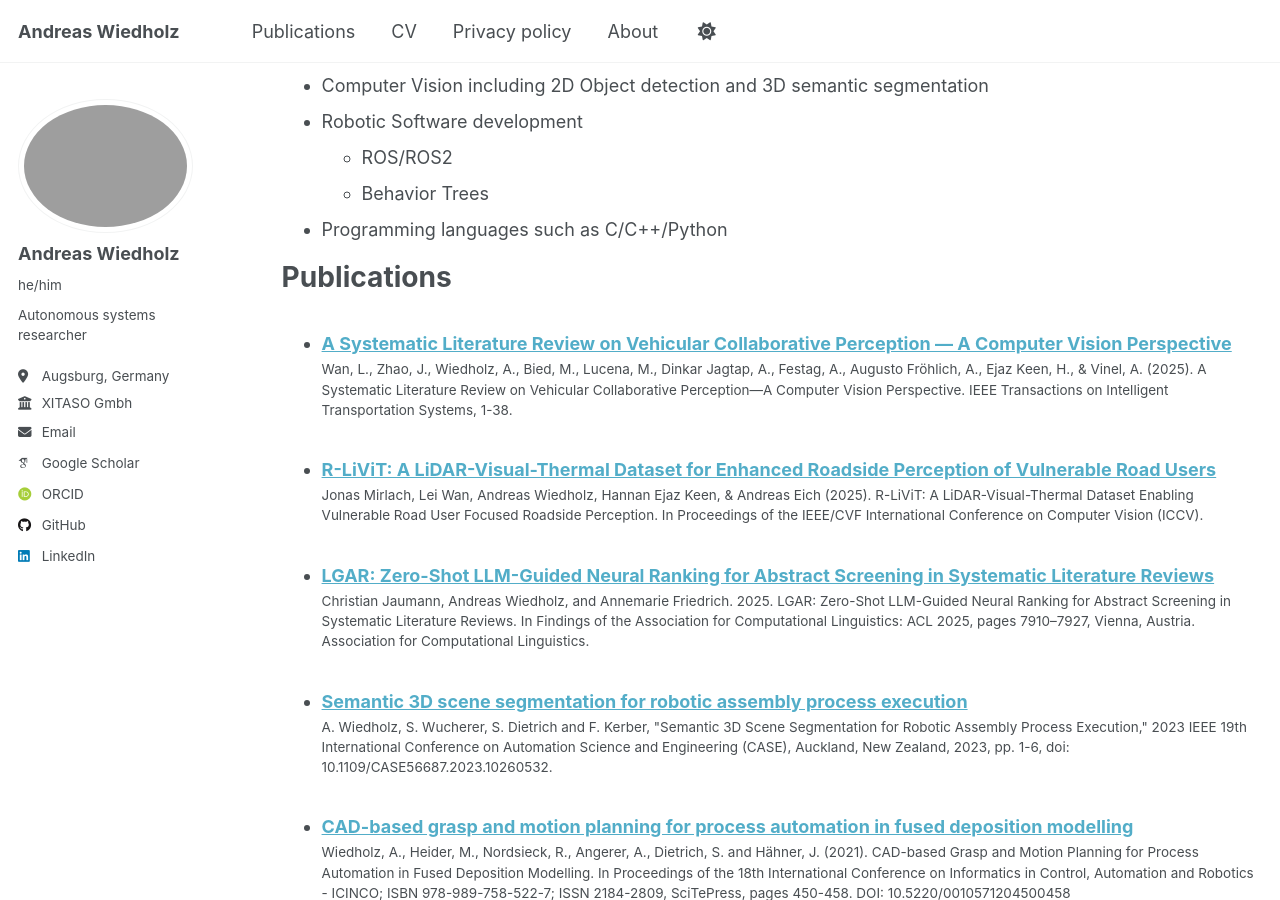
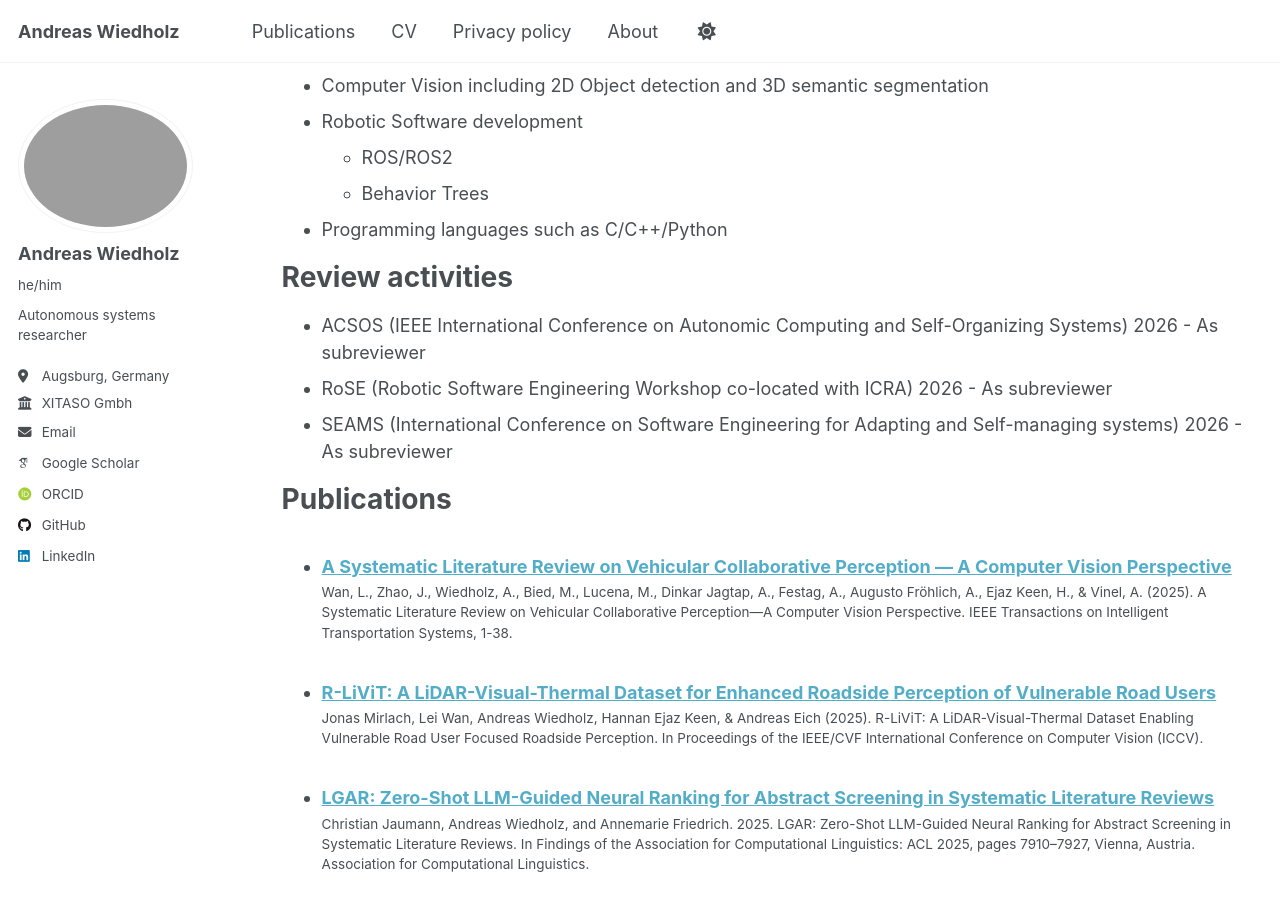
Before and after one commit to awied1404/awied1404.github.io, a Jekyll site: the page built from _pages/cv.md, in a window 1280 px wide and 900 px high, scrolled down 954 px. Built offline with Jekyll 4.4.1, drawn with Linux system fonts in a browser that asks for light colours; some web fonts are replaced.

Commit message:
Add review activities

```diff
--- a/_pages/cv.md
+++ b/_pages/cv.md
@@ -45,6 +45,13 @@ Skills
   * Behavior Trees
 * Programming languages such as C/C++/Python
 
+Review activities
+=================
+
+- ACSOS (IEEE International Conference on Autonomic Computing and Self-Organizing Systems) 2026 - As subreviewer
+- RoSE (Robotic Software Engineering Workshop co-located with ICRA) 2026 - As subreviewer
+- SEAMS (International Conference on Software Engineering for Adapting and Self-managing systems) 2026 - As subreviewer
+
 Publications
 ======
   <ul>{% for post in site.publications reversed %}
```
